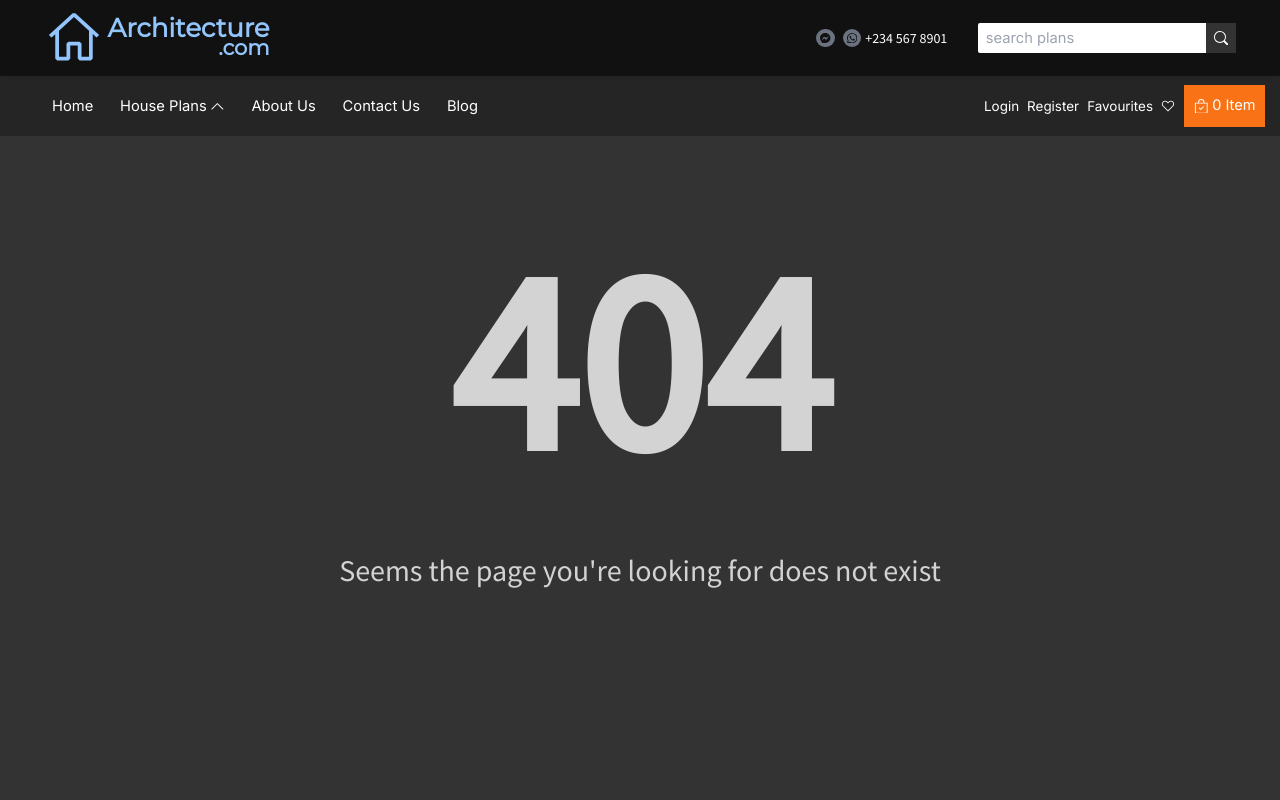
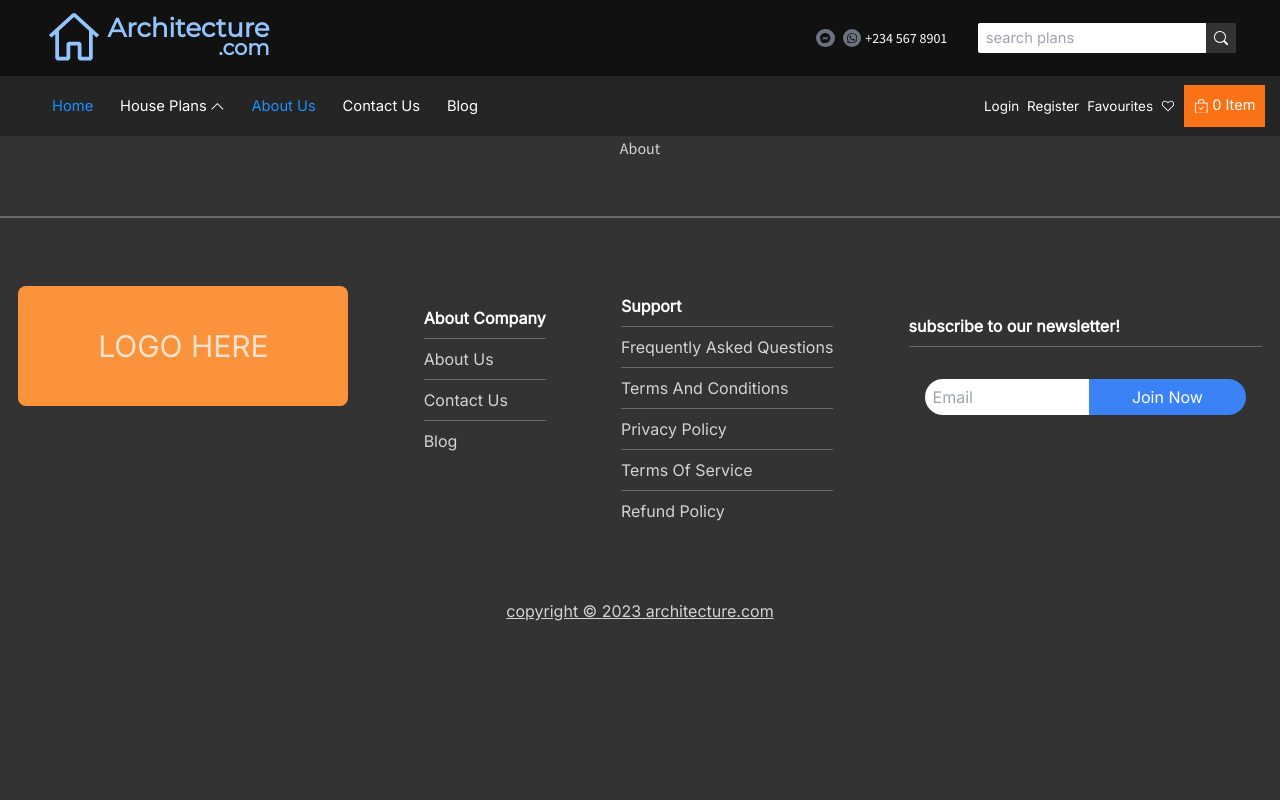
Before and after one commit to cleverAkanimoh/architecture, a React (Create React App) app: page /architecture/about in a window 1280 px wide. Shown: the top 800 px of the page. Built offline with nearby package versions, Linux system fonts and the light colour scheme; a web font is replaced by a local one.

Commit message:
auto-commit

```diff
--- a/package.json
+++ b/package.json
@@ -2,7 +2,7 @@
   "name": "architecture-website",
   "version": "0.1.0",
   "private": true,
-  "homepage": "https://cleverakanimoh.github.io/architecture-website/",
+  "homepage": "https://cleverakanimoh.github.io/architecture/",
   "dependencies": {
     "@reduxjs/toolkit": "^1.9.3",
     "@testing-library/jest-dom": "^5.16.5",
--- a/src/routes.tsx
+++ b/src/routes.tsx
@@ -10,9 +10,8 @@ import Blog from "./Pages/Blog";
 import NotFound from "./Pages/NotFound";
 
 const routes = createRoutesFromElements(
-  <Route path="/" element={<Layout />}>
+  <Route path="architecture" element={<Layout />}>
     <Route index element={<Home />} />
-    <Route path="architecture-website" element={<Home />} />
 
     <Route path="about" element={<About />} />
     <Route path="contact" element={<Contact />} />
```
